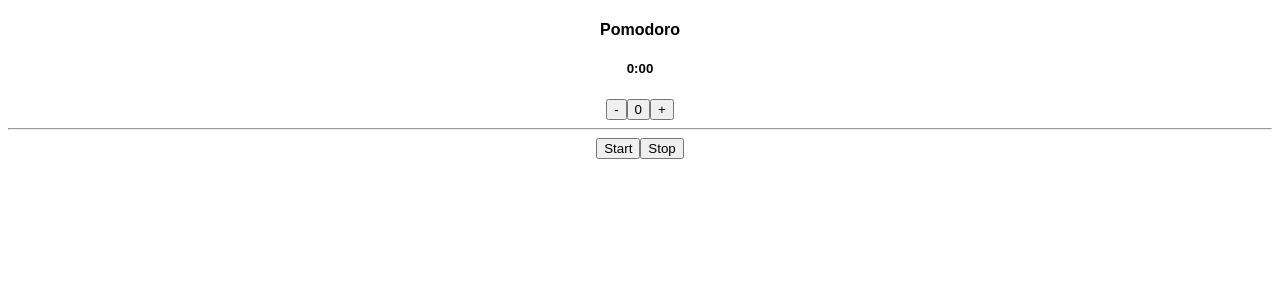
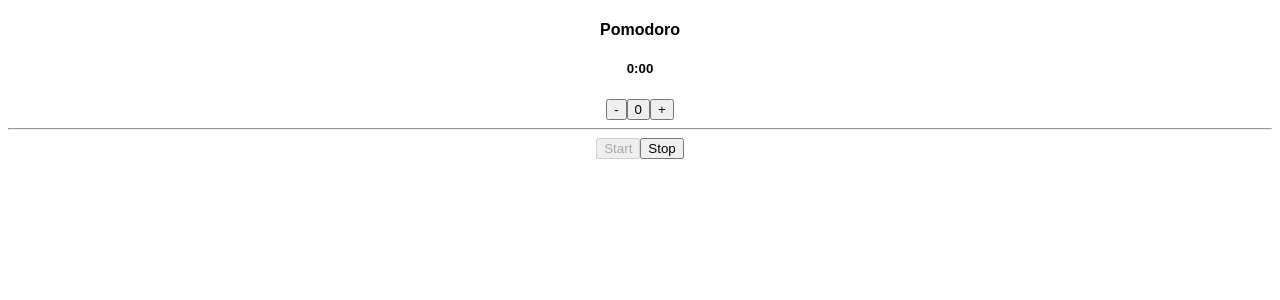
Before and after one commit to JooYoo/react-tp-pomodoro, a React (Create React App) app: page / in a window 1280 px wide. Shown: the top 300 px of the page. Built offline with nearby package versions, Linux system fonts and the light colour scheme.

Commit message:
feat: start btn disabled

```diff
--- a/src/components/Pomodoro.jsx
+++ b/src/components/Pomodoro.jsx
@@ -5,6 +5,7 @@ const Pomodoro = () => {
   const initSec = "00";
   const [min, setMin] = useState(initMin);
   const [sec, setSec] = useState(initSec);
+  const [isDisabled, setIsDisabled] = useState(true);
 
   // watch min
   useEffect(() => {
@@ -18,7 +19,6 @@ const Pomodoro = () => {
     }
 
     // the sec which updates the Min
-    // TODO: sec === 0
     if (sec === 0) {
       // 59 ~ 0 repeat
       clearAllInterval();
@@ -27,6 +27,9 @@ const Pomodoro = () => {
       // decrease Min
       decreaseMin();
     }
+
+    // check btn disabled
+    setIsDisabled(min === 0 && sec === "00");
   }, [min, sec]);
 
   // counter control
@@ -102,7 +105,9 @@ const Pomodoro = () => {
       <button onClick={resetMin}>0</button>
       <button onClick={increaseMin}>+</button>
       <hr />
-      <button onClick={startTimer}>Start</button>
+      <button onClick={startTimer} disabled={isDisabled}>
+        Start
+      </button>
       <button onClick={stopTimer}>Stop</button>
     </>
   );
```
